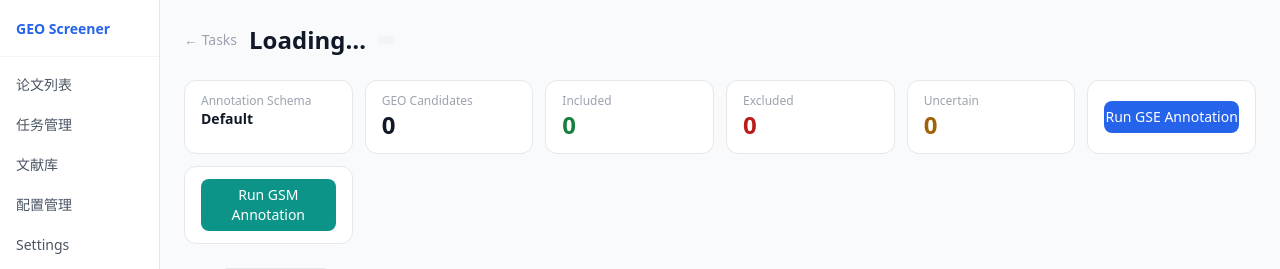
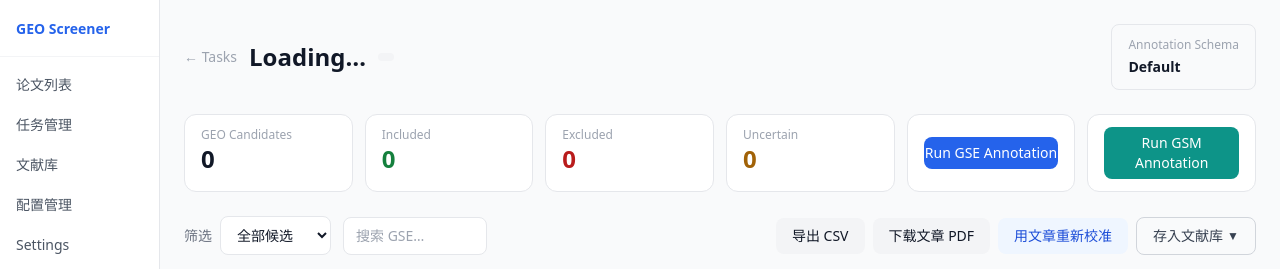
Before and after one commit to lzzsh/GEO_Screener, a FastAPI app: page /tasks/1/detail in a window 1280 px wide. Shown: the top 269 px of the page. Run offline with FastAPI, Linux system fonts and the light colour scheme; some libraries are stand-ins or nearby versions.

Commit message:
ui: replace schema selector with read-only label in task detail

```diff
--- a/frontend/templates/tasks_detail.html
+++ b/frontend/templates/tasks_detail.html
@@ -206,18 +206,20 @@
   </div>
 
   <div x-show="annotationError" class="mb-4 text-red-600 text-sm bg-red-50 rounded-lg px-4 py-2" x-text="annotationError"></div>
-  <div class="flex items-center gap-3 mb-6">
-    <a href="/tasks-list" class="text-gray-400 hover:text-gray-600 text-sm">← Tasks</a>
-    <h1 class="text-2xl font-bold" x-text="task.name || 'Loading…'"></h1>
-    <span :class="statusClass(task.status)"
-          class="text-xs font-semibold px-2 py-1 rounded-full" x-text="task.status"></span>
+  <div class="flex items-center justify-between gap-3 mb-6">
+    <div class="flex items-center gap-3">
+      <a href="/tasks-list" class="text-gray-400 hover:text-gray-600 text-sm">← Tasks</a>
+      <h1 class="text-2xl font-bold" x-text="task.name || 'Loading…'"></h1>
+      <span :class="statusClass(task.status)"
+            class="text-xs font-semibold px-2 py-1 rounded-full" x-text="task.status"></span>
+    </div>
+    <div class="px-4 py-3 border border-gray-200 rounded-lg">
+      <p class="text-xs text-gray-400 mb-1">Annotation Schema</p>
+      <p class="text-sm font-semibold" x-text="task.annotation_schema_name || 'Default'"></p>
+    </div>
   </div>
 
   <div class="grid gap-3 md:grid-cols-6 mb-6">
-    <div class="bg-white rounded-xl border border-gray-200 px-4 py-3">
-      <p class="text-xs text-gray-400">Annotation Schema</p>
-      <p class="text-sm font-semibold" x-text="task.annotation_schema_name || 'Default'"></p>
-    </div>
     <div class="bg-white rounded-xl border border-gray-200 px-4 py-3">
       <p class="text-xs text-gray-400">GEO Candidates</p>
       <p class="text-2xl font-semibold" x-text="task.candidate_count || 0"></p>
@@ -514,7 +516,9 @@
       },
       async loadTask() {
         const r = await fetch('/tasks/' + this.taskId);
-        if (r.ok) this.task = await r.json();
+        if (r.ok) {
+          this.task = await r.json();
+        }
       },
       async loadResults() {
         this.loading = true;
@@ -547,6 +551,7 @@
           }
           let polls = 0;
           const annotationPoll = setInterval(async () => {
+            await this.loadTask();
             await this.loadResults();
             polls++;
             if (polls >= 20) clearInterval(annotationPoll);
```
